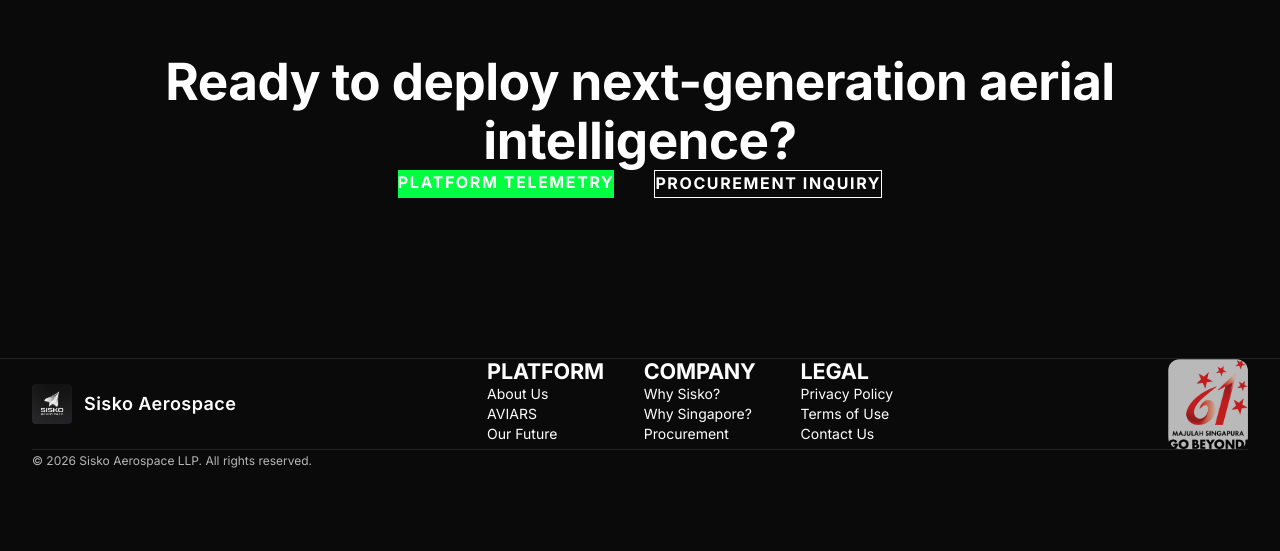
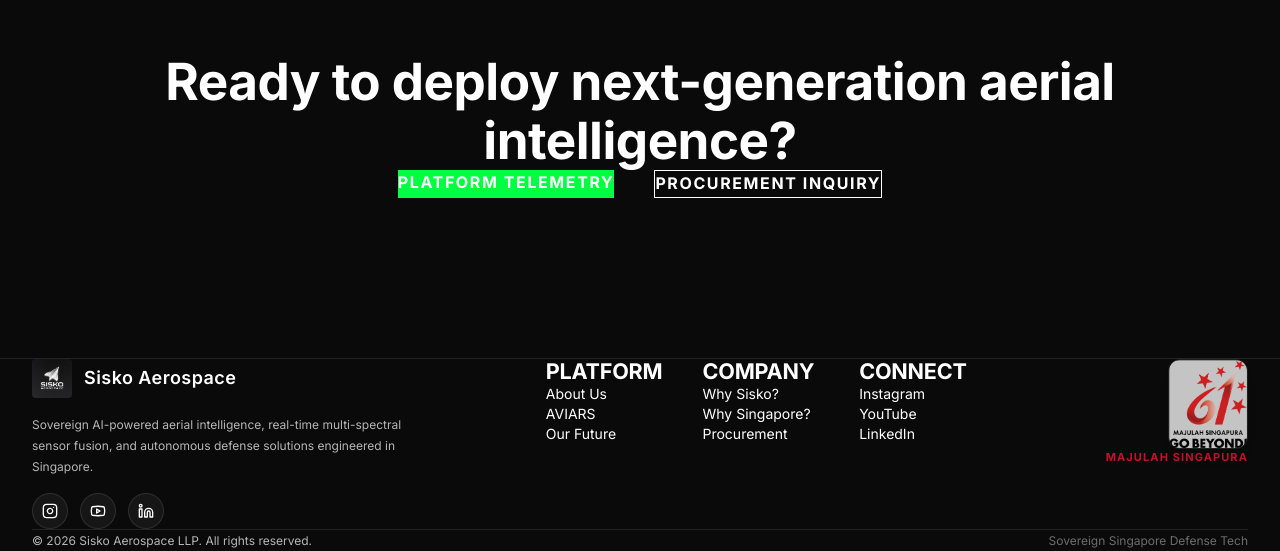
Before and after one commit to Sisko25/sisko_capital, a Next.js app: page / in a window 1280 px wide. Shown: the part 2131-2682 px from the top of the page. Before the commit the page ends 2602 px from the top, so only its background shows below. Built offline with nearby package versions, Linux system fonts and the light colour scheme.

Commit message:
feat: add Instagram, YouTube, and LinkedIn social links and icons to global footer

```diff
--- a/components/footer.tsx
+++ b/components/footer.tsx
@@ -1,13 +1,15 @@
 import Image from 'next/image'
 import Link from 'next/link'
+import { Instagram, Youtube, Linkedin } from 'lucide-react'
 
 export default function Footer() {
   return (
     <footer className="bg-[#0a0a0a] border-t border-white/10">
       <div className="site-container py-16">
         {/* Top row */}
-        <div className="flex flex-col md:flex-row justify-between gap-12">
-          {/* Logo + Name */}
+        <div className="flex flex-col lg:flex-row justify-between gap-12">
+          {/* Logo + Info + Socials */}
+          <div className="flex flex-col gap-4 max-w-sm">
             <div className="flex items-center gap-3">
               <Image
                 src="/images/sisko-aerospace-logo.jpg"
@@ -20,75 +22,113 @@ export default function Footer() {
                 Sisko Aerospace
               </span>
             </div>
+            <p className="text-xs text-white/50 leading-relaxed">
+              Sovereign AI-powered aerial intelligence, real-time multi-spectral sensor fusion, and autonomous defense solutions engineered in Singapore.
+            </p>
+            {/* Social Icons */}
+            <div className="flex items-center gap-3 pt-2">
+              <a
+                href="https://www.instagram.com/sisko.aero/"
+                target="_blank"
+                rel="noopener noreferrer"
+                className="w-9 h-9 rounded-full bg-white/5 border border-white/10 flex items-center justify-center text-white/70 hover:text-[#00ff41] hover:border-[#00ff41]/40 hover:bg-[#00ff41]/10 transition-all duration-200"
+                aria-label="Instagram"
+              >
+                <Instagram className="w-4 h-4" />
+              </a>
+              <a
+                href="https://www.youtube.com/@SiskoAerospacellp"
+                target="_blank"
+                rel="noopener noreferrer"
+                className="w-9 h-9 rounded-full bg-white/5 border border-white/10 flex items-center justify-center text-white/70 hover:text-[#00ff41] hover:border-[#00ff41]/40 hover:bg-[#00ff41]/10 transition-all duration-200"
+                aria-label="YouTube"
+              >
+                <Youtube className="w-4 h-4" />
+              </a>
+              <a
+                href="https://sg.linkedin.com/company/sisko-capital"
+                target="_blank"
+                rel="noopener noreferrer"
+                className="w-9 h-9 rounded-full bg-white/5 border border-white/10 flex items-center justify-center text-white/70 hover:text-[#00ff41] hover:border-[#00ff41]/40 hover:bg-[#00ff41]/10 transition-all duration-200"
+                aria-label="LinkedIn"
+              >
+                <Linkedin className="w-4 h-4" />
+              </a>
+            </div>
+          </div>
 
           {/* Nav columns */}
-          <div className="grid grid-cols-2 md:grid-cols-3 gap-10">
+          <div className="grid grid-cols-2 sm:grid-cols-3 gap-10">
             {/* Column 1 — Platform */}
             <div>
-              <h4 className="uppercase text-sm font-bold tracking-wider text-white mb-4">
+              <h4 className="uppercase text-xs font-bold tracking-wider text-white mb-4">
                 Platform
               </h4>
-              <Link href="#" className="text-sm text-white/60 hover:text-[#00ff41] transition block mb-2">
+              <Link href="/about" className="text-sm text-white/60 hover:text-[#00ff41] transition block mb-2.5">
                 About Us
               </Link>
-              <Link href="#" className="text-sm text-white/60 hover:text-[#00ff41] transition block mb-2">
+              <Link href="/aviars" className="text-sm text-white/60 hover:text-[#00ff41] transition block mb-2.5">
                 AVIARS
               </Link>
-              <Link href="#" className="text-sm text-white/60 hover:text-[#00ff41] transition block mb-2">
+              <Link href="/future" className="text-sm text-white/60 hover:text-[#00ff41] transition block mb-2.5">
                 Our Future
               </Link>
             </div>
 
             {/* Column 2 — Company */}
             <div>
-              <h4 className="uppercase text-sm font-bold tracking-wider text-white mb-4">
+              <h4 className="uppercase text-xs font-bold tracking-wider text-white mb-4">
                 Company
               </h4>
-              <Link href="#" className="text-sm text-white/60 hover:text-[#00ff41] transition block mb-2">
+              <Link href="/why-sisko" className="text-sm text-white/60 hover:text-[#00ff41] transition block mb-2.5">
                 Why Sisko?
               </Link>
-              <Link href="#" className="text-sm text-white/60 hover:text-[#00ff41] transition block mb-2">
+              <Link href="/singapore" className="text-sm text-white/60 hover:text-[#00ff41] transition block mb-2.5">
                 Why Singapore?
               </Link>
-              <Link href="#" className="text-sm text-white/60 hover:text-[#00ff41] transition block mb-2">
+              <a href="mailto:sisko@duck.com?subject=Procurement%20Inquiry" className="text-sm text-white/60 hover:text-[#00ff41] transition block mb-2.5">
                 Procurement
-              </Link>
+              </a>
             </div>
 
             {/* Column 3 — Legal */}
             <div>
-              <h4 className="uppercase text-sm font-bold tracking-wider text-white mb-4">
-                Legal
+              <h4 className="uppercase text-xs font-bold tracking-wider text-white mb-4">
+                Connect
               </h4>
-              <Link href="#" className="text-sm text-white/60 hover:text-[#00ff41] transition block mb-2">
-                Privacy Policy
-              </Link>
-              <Link href="#" className="text-sm text-white/60 hover:text-[#00ff41] transition block mb-2">
-                Terms of Use
-              </Link>
-              <Link href="#" className="text-sm text-white/60 hover:text-[#00ff41] transition block mb-2">
-                Contact Us
-              </Link>
+              <a href="https://www.instagram.com/sisko.aero/" target="_blank" rel="noopener noreferrer" className="text-sm text-white/60 hover:text-[#00ff41] transition block mb-2.5">
+                Instagram
+              </a>
+              <a href="https://www.youtube.com/@SiskoAerospacellp" target="_blank" rel="noopener noreferrer" className="text-sm text-white/60 hover:text-[#00ff41] transition block mb-2.5">
+                YouTube
+              </a>
+              <a href="https://sg.linkedin.com/company/sisko-capital" target="_blank" rel="noopener noreferrer" className="text-sm text-white/60 hover:text-[#00ff41] transition block mb-2.5">
+                LinkedIn
+              </a>
             </div>
           </div>
 
           {/* NDP 61 Badge */}
-          <div>
+          <div className="flex flex-col items-start lg:items-end justify-start">
             <Image
               src="/images/ndp61.png"
               width={80}
               height={80}
               alt="NDP 61"
-              className="rounded-lg opacity-80"
+              className="rounded-lg opacity-85 shadow-lg border border-white/10"
             />
+            <span className="text-[11px] uppercase tracking-widest text-[#c8102e] font-bold mt-2">Majulah Singapura</span>
           </div>
         </div>
 
         {/* Bottom row */}
-        <div className="mt-12 pt-8 border-t border-white/10">
+        <div className="mt-12 pt-8 border-t border-white/10 flex flex-col sm:flex-row items-center justify-between gap-4">
           <p className="text-xs text-white/40">
             © 2026 Sisko Aerospace LLP. All rights reserved.
           </p>
+          <div className="flex items-center gap-4 text-xs text-white/40">
+            <span>Sovereign Singapore Defense Tech</span>
+          </div>
         </div>
       </div>
     </footer>
```
Lines whose indentation alone changed are shown as unchanged.
